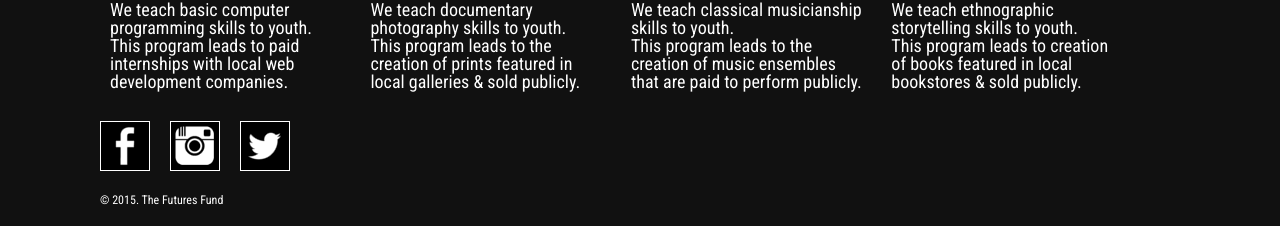
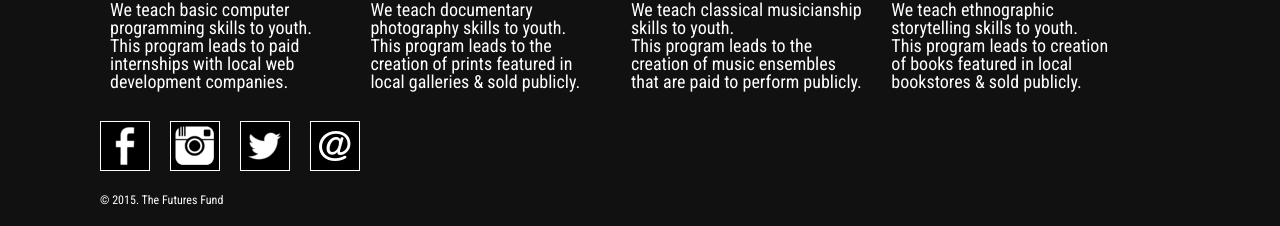
Before and after one commit to TheFuturesFund/thefuturesfund.github.io, a Jekyll site: the page built from pages/index.html, in a window 1280 px wide. Shown: the part 1630-1856 px from the top of the page. Built offline with Jekyll 4.4.1, drawn with Linux system fonts in a browser that asks for light colours; nearby versions of some CDN libraries.

Commit message:
Add email icon to footer

```diff
--- a/_includes/social-icons.html
+++ b/_includes/social-icons.html
@@ -3,5 +3,6 @@
     <li><a href="https://www.facebook.com/TheFuturesFund"><img src='/img/social-icons/facebook.png'></a>
     <li><a href="https://instagram.com/thefuturesfund/"><img src='/img/social-icons/instagram.png'></a>
     <li><a href="https://twitter.com/thefuturesfund"><img src='/img/social-icons/twitter.png'></a>
-    </ul>
+    <li><a href="mailto:casey@thewallsproject.org"><img src='/img/social-icons/email.png'></a>
+  </ul>
 </div>
```
Also changed, not shown: img/social-icons/email.png (added).
